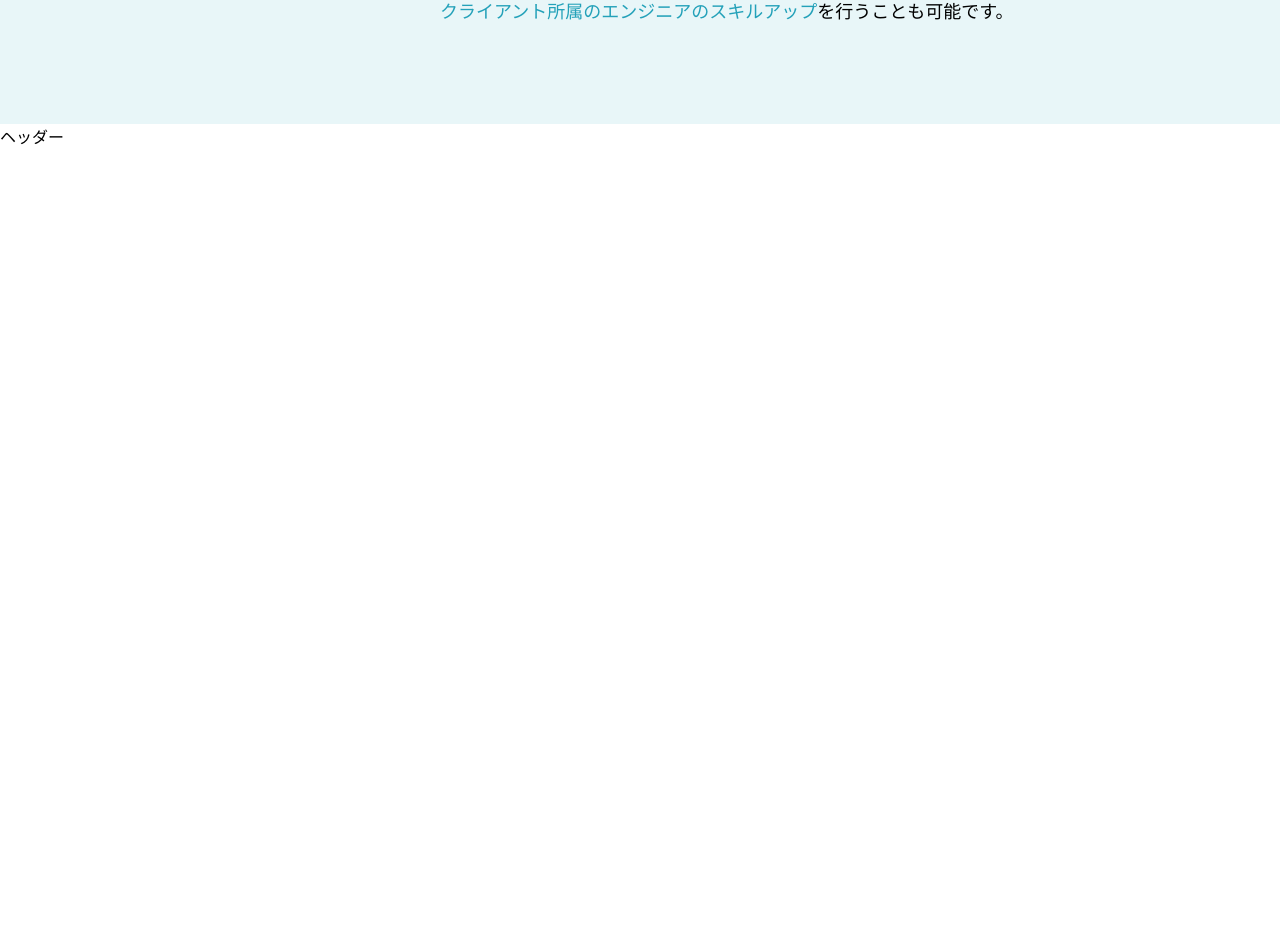
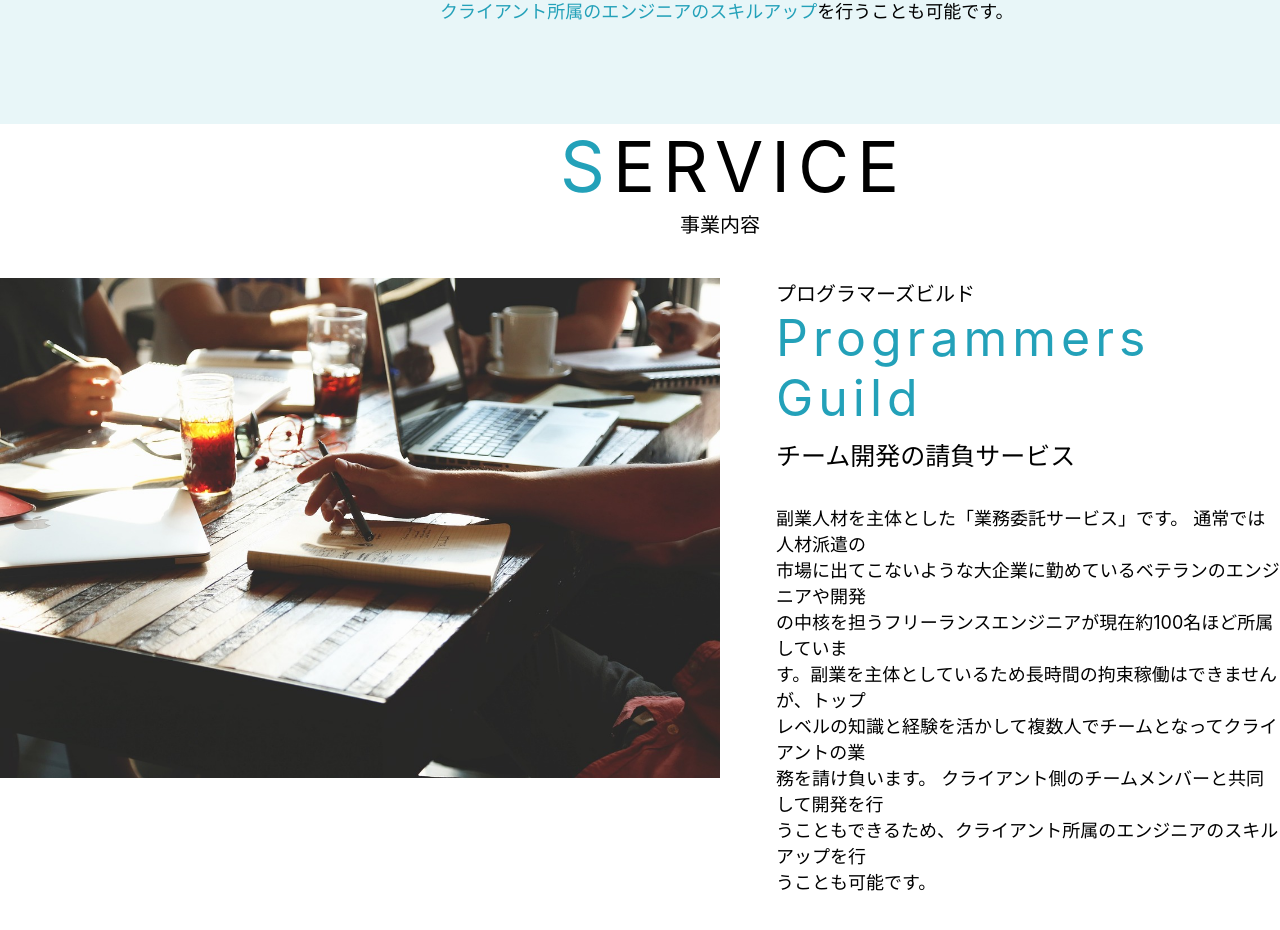
Before and after one commit to takashi823/hp-work, a React (Create React App) app: page / in a window 1280 px wide. Shown: the part 1376-2306 px from the top of the page. Before the commit the page ends 1524 px from the top, so only its background shows below. Built offline with nearby package versions, Linux system fonts and the light colour scheme.

Commit message:
add: service

```diff
--- a/src/modules/home/Service.tsx
+++ b/src/modules/home/Service.tsx
@@ -1,9 +1,23 @@
 import { Box, SxProps, Theme } from "@mui/material";
+import img1 from "../../resources/work1/images/startup.jpg";
 
 export const Service = () => {
   return (
     <Box className="Service" sx={sx}>
-      ヘッダー
+      <Box className="service" sx={sx}><span style={{ color: '#23a1b9' }}>S</span>ERVICE</Box>
+      <Box className="subtitle" sx={sx}>事業内容</Box>
+
+      <Box className="guild" sx={sx}>
+        <Box className="img" sx={sx}>
+          <img width = "720px" height =  "500px" src = {img1} />
+        </Box>
+
+        <Box className="text" sx={sx}>プログラマーズビルド</Box>
+        <Box className="title" sx={sx}>Programmers Guild</Box>
+        <Box className="text1" sx={sx}>チーム開発の請負サービス</Box>
+        <Box className="text2" sx={sx}>副業人材を主体とした「業務委託サービス」です。 通常では人材派遣の<br></br>市場に出てこないような大企業に勤めているベテランのエンジニアや開発<br></br>の中核を担うフリーランスエンジニアが現在約100名ほど所属していま<br></br>す。副業を主体としているため長時間の拘束稼働はできませんが、トップ<br></br>レベルの知識と経験を活かして複数人でチームとなってクライアントの業<br></br>務を請け負います。 クライアント側のチームメンバーと共同して開発を行<br></br>うこともできるため、クライアント所属のエンジニアのスキルアップを行<br></br>うことも可能です。</Box>
+      </Box>
+
     </Box>
   );
 };
@@ -11,5 +25,55 @@ export const Service = () => {
 const sx: SxProps<Theme> = {
   "&.Service" : {
     width: "100%",
+    height: 2000,
+  },
+
+  "&.service" : {
+    letterSpacing: 8,
+    paddingLeft: 70,
+    fontSize: 70
+  },
+  "&.subtitle" : {
+    paddingTop: 0,
+    paddingLeft: 85,
+    fontSize: 20
+  },
+  "&.guild" : {
+    position: "absolute",
+
+  },
+  "&.img" :{
+    paddingTop: 5,
+    position: "absolute"
+  },
+
+  "&.text" : {
+    paddingTop: 5,
+    paddingLeft: 97,
+    fontSize: 20,
+    paddingBottom: 0
+
+  },
+  "&.title" : {
+    paddingTop: "1px",
+    paddingLeft: 97,
+    fontSize: 50,
+    paddingBottom: 0,
+    letterSpacing: 5,
+    color: '#23a1b9'
+  },
+  "&.text1" : {
+    paddingTop: 1,
+    paddingLeft: 97,
+    fontSize: 25,
+    paddingBottom: 0
+
+  },
+  "&.text2" : {
+    paddingTop: 4,
+    paddingLeft: 97,
+    fontSize: 18,
+    paddingBottom: 0
+
   },
 };
```
Also changed, not shown: src/resources/work1/images/startup.jpg (added).
